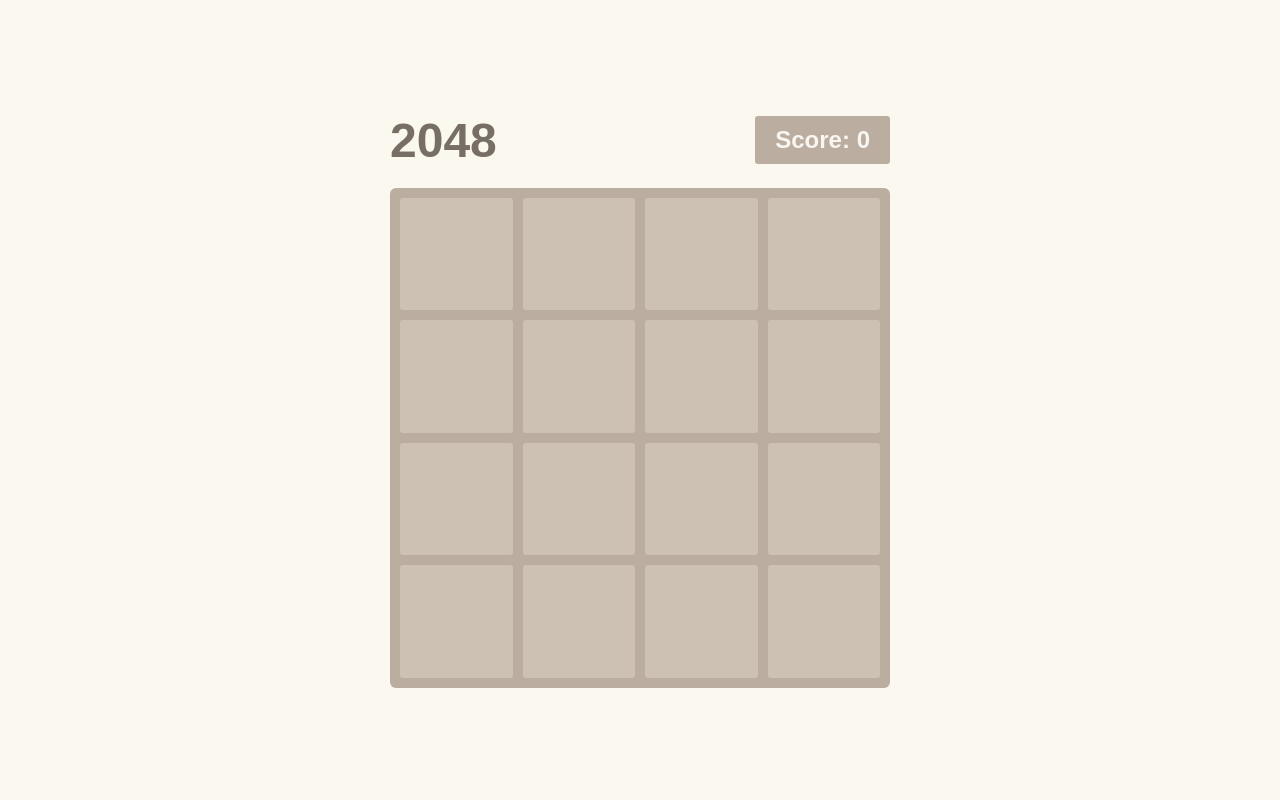
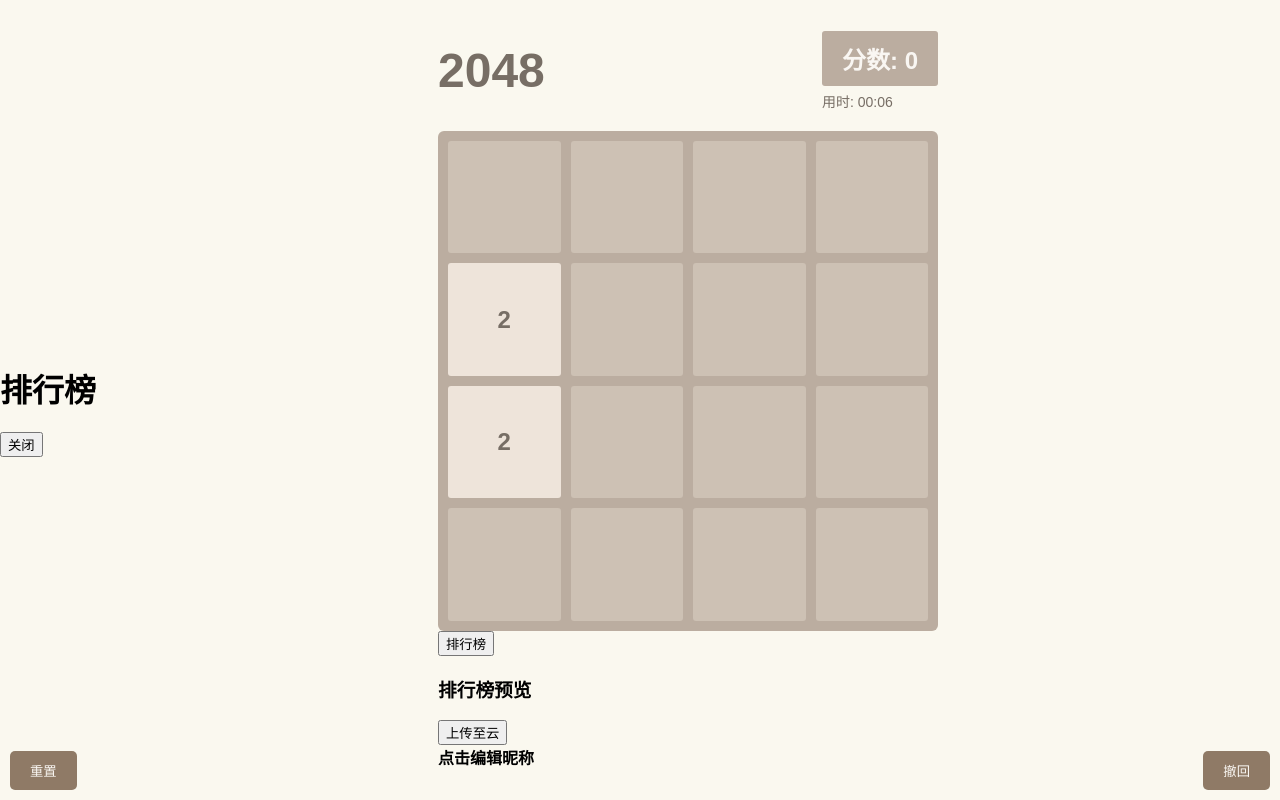
Before and after one commit to GCHkongcheng/2048, a Flask app: page / in a window 1280 px wide. Run offline with Flask 3, Linux system fonts and the light colour scheme.

Commit message:
Add files via upload

```diff
--- a/templates/index.html
+++ b/templates/index.html
@@ -1,20 +1,27 @@
 <!DOCTYPE html>
-<html lang="en">
+<html lang="zh-CN">
   <head>
     <meta charset="UTF-8" />
     <meta name="viewport" content="width=device-width, initial-scale=1.0" />
-    <title>2048 Game</title>
+    <title>2048</title>
     <link
       rel="stylesheet"
       href="{{ url_for('static', filename='styles.css') }}"
     />
   </head>
   <body>
+    <div id="overlay"></div>
+    <div id="hidden-content">
+      <h1>排行榜</h1>
+      <div id="leaderboard"></div>
+      <button id="close-button">关闭</button>
+    </div>
     <div class="game-container">
       <div class="header">
         <h1>2048</h1>
         <div class="score-container">
-          <div class="score">Score: <span id="score">0</span></div>
+          <div class="score">分数: <span id="score">0</span></div>
+          <div class="time">用时: <span id="time">00:00</span></div>
         </div>
       </div>
       <div class="game-message">
@@ -39,6 +46,17 @@
         <div class="grid-cell"></div>
         <div class="grid-cell"></div>
       </div>
+      <button class="undo-button">撤回</button>
+      <button class="reset-button">重置</button>
+      <div class="ranking-section">
+        <button class="ranking" id="show-button">排行榜</button>
+        <div class="preview-container">
+          <h3>排行榜预览</h3>
+          <div id="preview-leaderboard"></div>
+        </div>
+      </div>
+      <button class="upload-button" id="upload-button">上传至云</button>
+      <div id="nickname" onclick="editNickname()"><b>点击编辑昵称</b></div>
     </div>
     <script src="{{ url_for('static', filename='script.js') }}"></script>
   </body>
```
